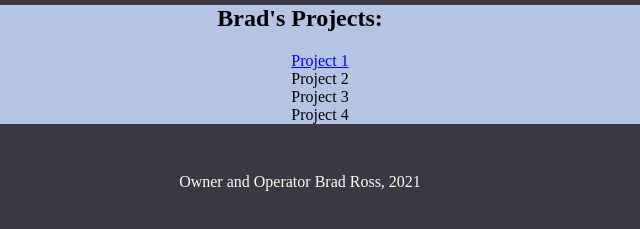
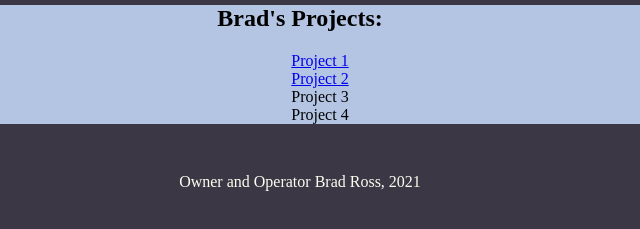
Before and after one commit to bross31/CMST-386, a plain HTML site: page index.html in a window 1280 px wide. Shown: the part 173-402 px from the top of the page, 340-980 px from the left. Drawn offline with Linux system fonts and the light colour scheme.

Commit message:
Update index.html

```diff
--- a/index.html
+++ b/index.html
@@ -48,7 +48,7 @@
       <h2>Brad's Projects:</h2>
       <ul>
         <li><a href="project1/project1.html">Project 1</a></li>
-        <li>Project 2</li>
+        <li><a href="project2/project2.html">Project 2</a></li>
         <li>Project 3</li>
         <li>Project 4</li>
       </ul>
```
